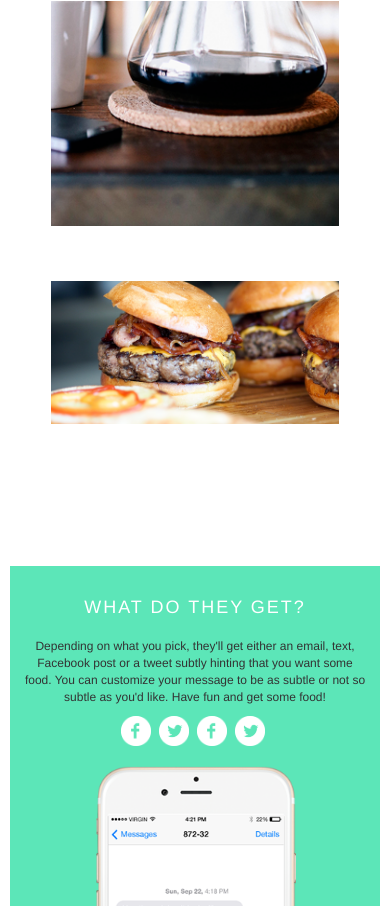
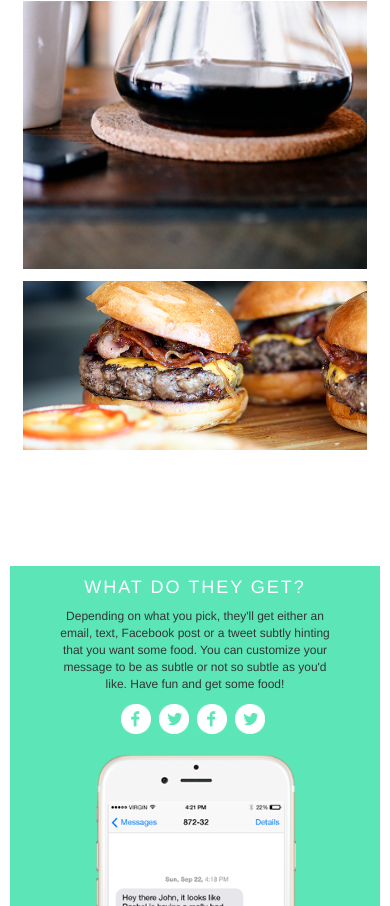
Before and after one commit to clarson283/tcg-test, a plain HTML site: page index.html in a window 390 px wide. Shown: the part 1603-2509 px from the top of the page. Drawn offline with nearby package versions, Linux system fonts and the light colour scheme; some packages are replaced by stand-ins of ours.

Commit message:
col changes

```diff
--- a/index.html
+++ b/index.html
@@ -154,7 +154,7 @@
 	</div>
 
 	<div id="what" class="container">
-			<div class="col-md-8 col-sm-8 col-xs-12">
+			<div class="col-md-8 col-sm-7 col-xs-12">
 				<h3 class="text-uppercase">What do they get?</h3>
 				<p>Depending on what you pick, they'll get either an email, text, Facebook post or a tweet subtly hinting that you want some food. You can customize your message to be as subtle or not so subtle as you'd like. Have fun and get some food!</p>
 				<div id="four-icons">
@@ -164,7 +164,7 @@
 					<img src="images/twitter-white.png">
 				</div>
 			</div>
-			<div class="col-md-4 col-sm-4 col-xs-12">
+			<div class="col-md-4 col-sm-5 col-xs-12">
 				<img id="phone" src="images/iphone.png">
 			</div>
 	</div>
--- a/main.css
+++ b/main.css
@@ -476,7 +476,7 @@ footer {
    }
 
    #favorites {
-   	width: 100%;
+   		width: 100%;
    }
 
    #favorites.h1.headliner {
@@ -537,10 +537,25 @@ footer {
 		#fav-imgs .thumbnail {
 		   	height: 280px;
 		   	overflow: hidden;
-		   	width: 80%;
+		   	width: 95%;
 		   	margin: auto;
 		   	float: none !important;
 		   }
+
+		#what {
+			width: 95%;
+		}
+
+		#what h3, #what p {
+			text-align: center;
+			width: 80%;
+			margin: auto;
+		}
+
+		#four-icons {
+	        text-align: center;
+	        padding-top: 10px;
+   		}
 	}
 
 @media (min-width: 768px) {
```
